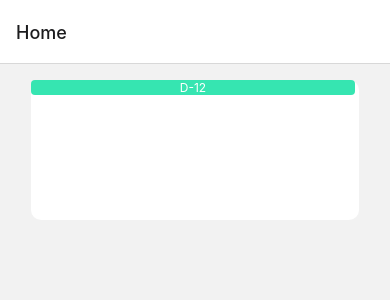
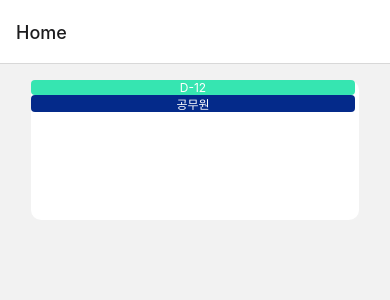
Before and after one commit to SWM-TheDreaming/SUITE_FRONT, a React Native app in the folder SUITE/: screen / in a window 390 px wide. Shown: the top 300 px of the page. Built offline with nearby package versions, Linux system fonts and the light colour scheme; what react-native-responsive-dimensions would draw is missing.

Commit message:
style : categorybox component setting

```diff
--- a/SUITE/src/components/presents/studyInfoCard.present.tsx
+++ b/SUITE/src/components/presents/studyInfoCard.present.tsx
@@ -14,7 +14,10 @@ export interface StudyInfoCardProps {
 const StudyInfoCardUI = (props: StudyInfoCardProps) => {
   return <View style = {mainPageStyleSheet.box}>
     <View style = {mainPageStyleSheet.ddaybox}>
-      <Text style = {mainPageStyleSheet.ddaytext}>D-12</Text>
+      <Text style = {mainPageStyleSheet.mainPageSmallBoxtext}>D-12</Text>
+    </View>
+    <View style = {mainPageStyleSheet.categorybox}>
+      <Text style = {mainPageStyleSheet.mainPageSmallBoxtext}>공무원</Text>
     </View>
   </View>;
 };
--- a/SUITE/src/style/style.js
+++ b/SUITE/src/style/style.js
@@ -22,12 +22,18 @@ const mainPageStyleSheet = StyleSheet.create({
         justifyContent : 'center',
         marginRight: 4 //옆 컴포넌트와의 거리 조절
     },
-    ddaytext:{
+    mainPageSmallBoxtext:{
         fontSize : 12,
         color : "white",
     },
     categorybox:{
-
+        width : widthPercentage(37),
+        height : heightPercentage(20),
+        backgroundColor : "#042A8A",
+        borderRadius :4,
+        alignItems : 'center',
+        justifyContent : 'center',
+        marginRight: 4 //옆 컴포넌트와의 거리 조절
     },
     depositamountbox:{
 
```
